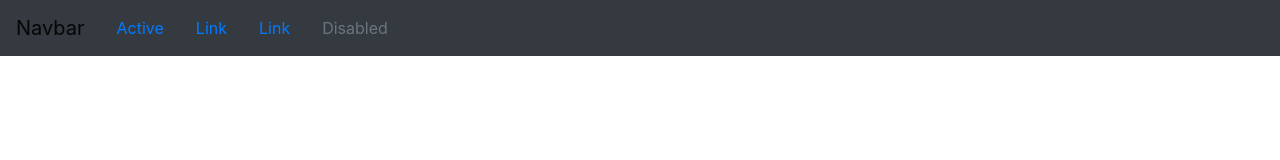
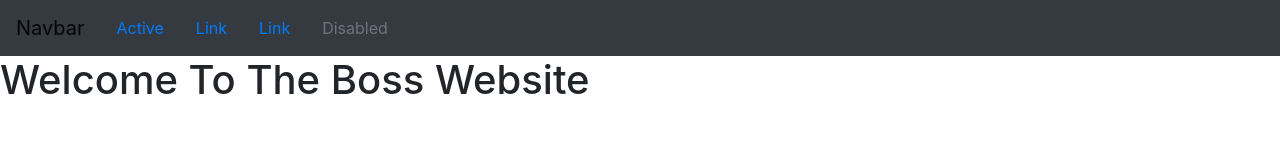
Before and after one commit to dannyswagg/Boss-project, a plain HTML site: page index.html in a window 1280 px wide. Drawn offline with nearby package versions, Linux system fonts and the light colour scheme.

Commit message:
added welcome note

```diff
--- a/index.html
+++ b/index.html
@@ -34,6 +34,7 @@
 
         </div>
       </nav>
+      <h1>Welcome To The Boss Website</h1>
 
 
 
```
